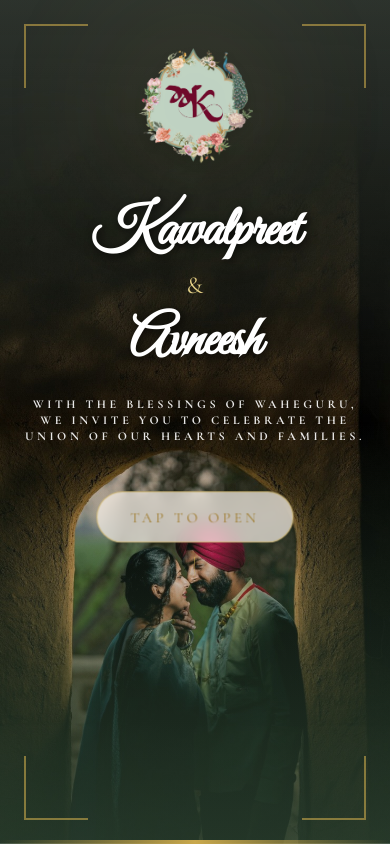
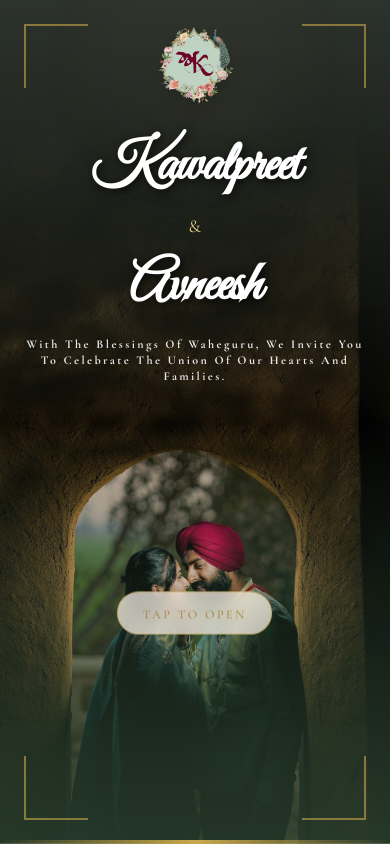
Before and after one commit to VyankateshKedar/kawal-avneesh-akhand-path, a Next.js app: page / in a window 390 px wide. Built offline with nearby package versions, Linux system fonts and the light colour scheme.

Commit message:
optimized

```diff
--- a/src/app/page.tsx
+++ b/src/app/page.tsx
@@ -66,7 +66,7 @@ export default function Home() {
             <EventItinerary />
 
             {/* Decorative section divider */}
-            <div className="relative h-16 flex items-center justify-center overflow-hidden">
+            {/* <div className="relative h-16 flex items-center justify-center overflow-hidden">
               <div className="absolute inset-0 bg-gradient-to-r from-cream via-peach-light/30 to-cream" />
               <div className="relative flex items-center gap-4">
                 <div className="w-8 sm:w-16 h-px bg-gold/30" />
@@ -77,12 +77,11 @@ export default function Home() {
                 </div>
                 <div className="w-8 sm:w-16 h-px bg-gold/30" />
               </div>
-            </div>
+            </div> */}
 
-            <SongPlayer />
 
             {/* Decorative section divider */}
-            <div className="relative h-16 flex items-center justify-center overflow-hidden">
+            {/* <div className="relative h-16 flex items-center justify-center overflow-hidden">
               <div className="absolute inset-0 bg-gradient-to-r from-cream via-peach-light/30 to-cream" />
               <div className="relative flex items-center gap-4">
                 <div className="w-8 sm:w-16 h-px bg-gold/30" />
@@ -93,10 +92,11 @@ export default function Home() {
                 </div>
                 <div className="w-8 sm:w-16 h-px bg-gold/30" />
               </div>
-            </div>
+            </div> */}
 
             {/* <RSVPSection /> */}
             <CountdownFooter />
+             <SongPlayer />
           </motion.div>
         )}
       </AnimatePresence>
--- a/src/components/EventItinerary.tsx
+++ b/src/components/EventItinerary.tsx
@@ -46,7 +46,7 @@ const events: EventCard[] = [
     id: "anand-karaj",
     title: "Anand Karaj",
     date: "Wednesday, June 10, 2026",
-    time: "Baraat Swagat: 12:00 PM | Anand Karaj: 1:00 PM",
+    time: "Anand Karaj: 1:00 PM",
     followedBy: "Followed by Lunch",
     location:
       "Gurudwara Guru Nanak Darbar Camp, Pune (Hollywood Gurudwara).",
@@ -79,12 +79,12 @@ export default function EventItinerary() {
         viewport={{ once: true, margin: "-80px" }}
         transition={{ duration: 0.8 }}
       >
-        <span
+        {/* <span
           className="text-sm tracking-[0.3em] text-gold-dark uppercase"
           style={{ fontFamily: "var(--font-serif-body)" }}
         >
           Save the Dates
-        </span>
+        </span> */}
         <h2
           className="text-3xl sm:text-4xl md:text-5xl text-navy mt-3"
           style={{ fontFamily: "var(--font-script)" }}
--- a/src/components/InvitationSection.tsx
+++ b/src/components/InvitationSection.tsx
@@ -37,12 +37,12 @@ export default function InvitationSection() {
           >
             Wedding Invitation
           </h1>
-          <p
+          {/* <p
             className="text-base sm:text-lg text-navy/70 mt-3"
             style={{ fontFamily: "var(--font-serif-body)" }}
           >
             Kawalpreet Kaur & Avneesh Singh
-          </p>
+          </p> */}
         </motion.div>
 
         {/* Family Details Section */}
--- a/src/components/OpeningCard.tsx
+++ b/src/components/OpeningCard.tsx
@@ -64,10 +64,10 @@ export default function OpeningCard({ onEnter }: OpeningCardProps) {
           <div className="absolute bottom-6 right-6 w-16 h-16 border-b-2 border-r-2 border-gold/60" />
 
           {/* Content area - positioned absolutely at top */}
-          <div className="absolute top-0 left-1/2 -translate-x-1/2 z-10 flex flex-col items-center px-6 text-center max-w-2xl w-full pt-8 sm:pt-12">
+          <div className="absolute top-0 left-1/2 -translate-x-1/2 z-10 flex flex-col items-center px-4 text-center max-w-2xl w-full pt-4 sm:pt-8 md:pt-12">
             {/* AK Monogram */}
             <motion.div
-              className="relative w-36 h-36 sm:w-44 sm:h-44 mb-6"
+              className="relative w-24 h-24 sm:w-36 sm:h-36 md:w-44 md:h-44 mb-3 sm:mb-4 md:mb-6"
               initial={{ scale: 0, rotate: -180, opacity: 0 }}
               animate={{ scale: 1, rotate: 0, opacity: 1 }}
               transition={{
@@ -93,13 +93,13 @@ export default function OpeningCard({ onEnter }: OpeningCardProps) {
               transition={{ duration: 1.2, delay: 1.5 }}
             >
               <h1
-                className="text-4xl sm:text-5xl md:text-6xl text-white font-[var(--font-script)] tracking-wide drop-shadow-lg"
+                className="text-base sm:text-lg md:text-2xl text-white font-[var(--font-script)] tracking-wide drop-shadow-lg"
                 style={{ fontFamily: "var(--font-script)", textShadow: "2px 2px 8px rgba(0, 0, 0, 0.6)" }}
               >
                 Kawalpreet
               </h1>
               <motion.span
-                className="block text-2xl sm:text-3xl text-gold-gradient my-2"
+                className="block text-lg sm:text-2xl md:text-3xl text-gold-gradient my-1 sm:my-2"
                 style={{ fontFamily: "var(--font-serif-body)" }}
                 initial={{ opacity: 0, scale: 0 }}
                 animate={{ opacity: 1, scale: 1 }}
@@ -108,7 +108,7 @@ export default function OpeningCard({ onEnter }: OpeningCardProps) {
                 &
               </motion.span>
               <h1
-                className="text-4xl sm:text-5xl md:text-6xl text-white font-[var(--font-script)] tracking-wide drop-shadow-lg"
+                className="text-base sm:text-lg md:text-2xl text-white font-[var(--font-script)] tracking-wide drop-shadow-lg"
                 style={{ fontFamily: "var(--font-script)", textShadow: "2px 2px 8px rgba(0, 0, 0, 0.6)" }}
               >
                 Avneesh
@@ -117,7 +117,7 @@ export default function OpeningCard({ onEnter }: OpeningCardProps) {
 
             {/* Tagline */}
             <motion.p
-              className="mt-6 text-xs sm:text-sm text-white/90 font-bold tracking-[0.3em] uppercase"
+              className="mt-2 sm:mt-4 md:mt-6 text-xs sm:text-sm md:text-base text-white/90 font-bold tracking-[0.2em] sm:tracking-[0.3em] capitalize px-2"
               style={{ fontFamily: "var(--font-serif-body)" }}
               initial={{ opacity: 0, y: 20 }}
               animate={{ opacity: 1, y: 0 }}
@@ -128,25 +128,25 @@ export default function OpeningCard({ onEnter }: OpeningCardProps) {
 
             {/* Tap to enter - Below tagline */}
             <motion.div
-              className="mt-12 flex flex-col items-center z-20"
+              className="mt-52 sm:mt-12 md:mt-16 flex flex-col items-center z-20"
               initial={{ opacity: 0 }}
               animate={{ opacity: 1 }}
               transition={{ duration: 1, delay: 3.5 }}
             >
               <motion.div
-                className="px-8 py-3 rounded-full border border-gold/60 bg-cream/70 backdrop-blur-sm"
+                className="px-6 py-2 sm:px-8 sm:py-3 rounded-full border border-gold/60 bg-cream/70 backdrop-blur-sm"
                 animate={{ scale: [1, 1.05, 1] }}
                 transition={{ duration: 2, repeat: Infinity, ease: "easeInOut" }}
               >
                 <span
-                  className="text-sm tracking-[0.25em] text-gold-dark uppercase"
+                  className="text-xs sm:text-sm tracking-[0.2em] sm:tracking-[0.25em] text-gold-dark uppercase"
                   style={{ fontFamily: "var(--font-serif-body)" }}
                 >
                   Tap to Open
                 </span>
               </motion.div>
               <motion.div
-                className="mt-3 w-px h-8 bg-gradient-to-b from-gold/60 to-transparent"
+                className="mt-2 sm:mt-3 w-px h-6 sm:h-8 bg-gradient-to-b from-gold/60 to-transparent"
                 animate={{ scaleY: [0.6, 1, 0.6] }}
                 transition={{ duration: 2, repeat: Infinity, ease: "easeInOut" }}
               />
--- a/src/components/RevealDate.tsx
+++ b/src/components/RevealDate.tsx
@@ -114,7 +114,7 @@ export default function RevealDate() {
           transition={{ duration: 0.8, delay: 0.7 }}
           viewport={{ once: true }}
         >
-          Request the honour of your presence as we celebrate the union of our hearts in the blessings of Waheguru
+          Let’s celebrate the beautiful beginning of our forever together.
         </motion.p>
 
         {/* Location badge - Professional style */}
@@ -125,14 +125,14 @@ export default function RevealDate() {
           transition={{ duration: 0.8, delay: 0.8 }}
           viewport={{ once: true }}
         >
-          <div className="px-8 py-4 border border-gold/40 rounded-lg bg-white/40 backdrop-blur-sm">
+          {/* <div className="px-8 py-4 border border-gold/40 rounded-lg bg-white/40 backdrop-blur-sm">
             <p
               className="text-sm tracking-[0.15em] text-gold-dark uppercase"
               style={{ fontFamily: "var(--font-serif-body)" }}
             >
               📍 Pune, India
             </p>
-          </div>
+          </div> */}
         </motion.div>
 
         {/* Bottom decorative element */}
```
